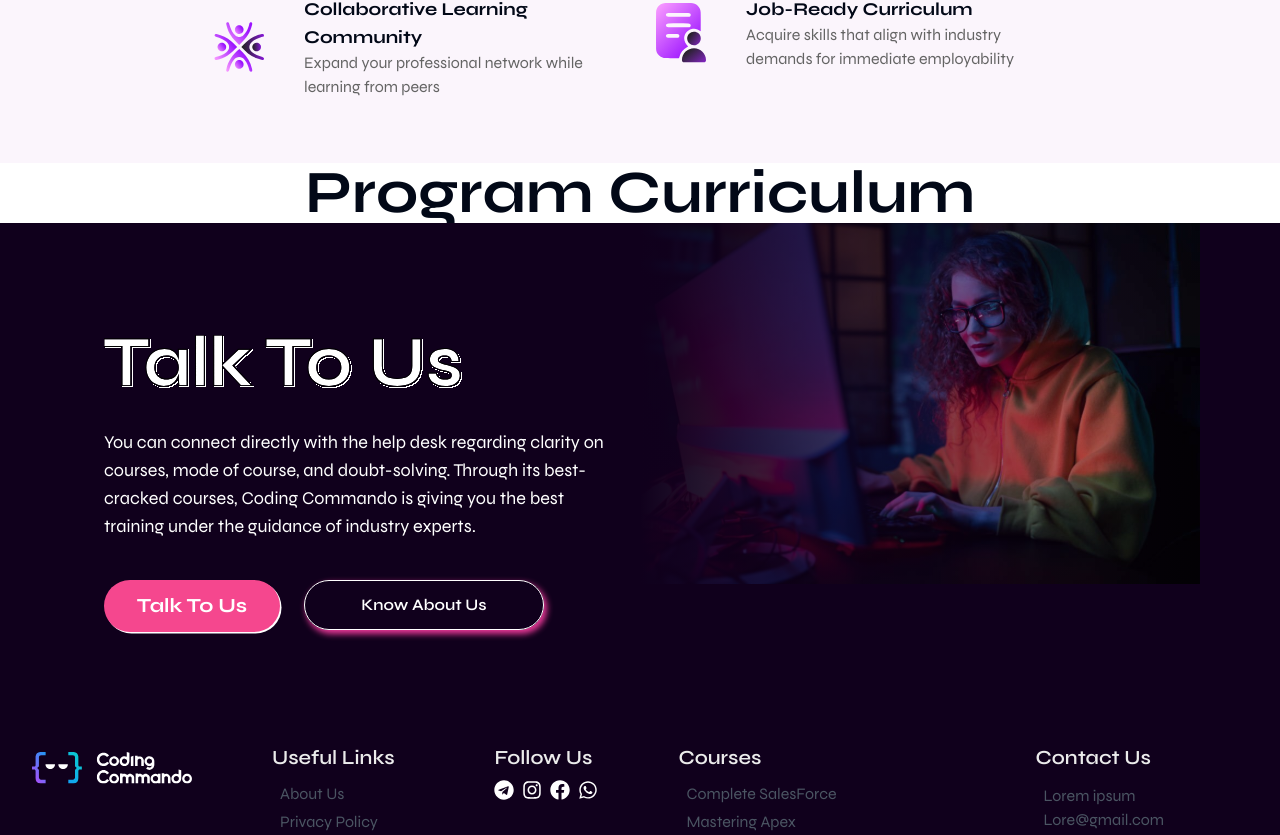
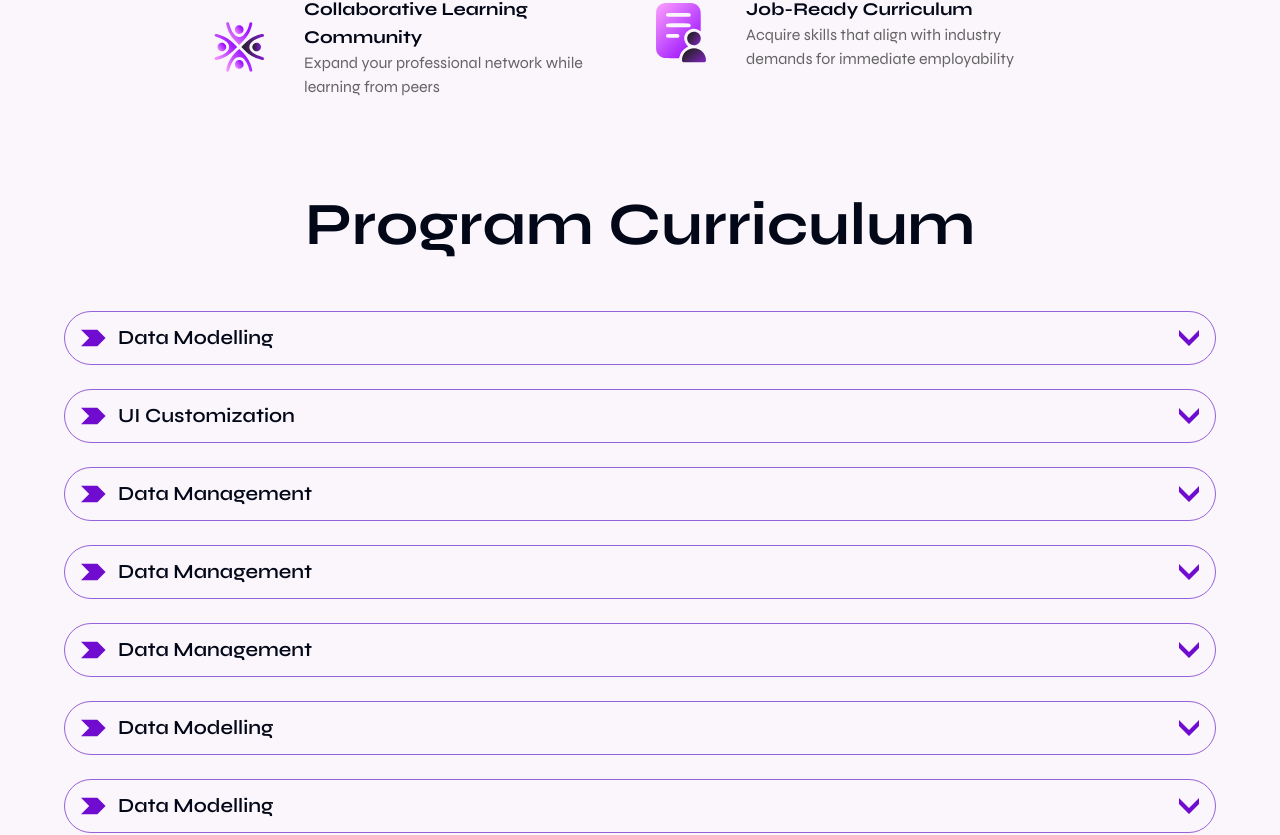
Before and after one commit to mukeshkr123/codding_commando_frontend, a Next.js app: page /courses/1 in a window 1280 px wide. Shown: the part 1287-2122 px from the top of the page. Built offline with nearby package versions, Linux system fonts and the light colour scheme.

Commit message:
add program curriculum

```diff
--- a/app/(root)/(home)/courses/[courseId]/page.jsx
+++ b/app/(root)/(home)/courses/[courseId]/page.jsx
@@ -1,6 +1,7 @@
 import Link from "next/link";
 import React from "react";
 import CuriculumCard from "../_components/CuriculumCard";
+import ProgramCard from "../../../../../components/shared/card/programCard";
 
 const courseData = {
   _id: 1,
@@ -10,7 +11,7 @@ const courseData = {
   description:
     "After completing the Complete Salesforce Training Admin, LWC and Development, you will be able to optimize Salesforce configurations, troubleshoot difficulties, design custom solutions, and administer Salesforce with skill. With these abilities, you'll be able to work with teams with assurance and get ready to get certified in Salesforce, making you a priceless asset to any company.",
 
-  curriculum: [
+  strategy: [
     {
       _id: 1,
       imageUrl: "/assets/icons/strat-1.svg",
@@ -49,6 +50,134 @@ const courseData = {
       title: "Job-Ready Curriculum",
       description:
         "Acquire skills that align with industry demands for immediate employability",
+    },
+  ],
+  curriculum: [
+    {
+      _id: 1,
+      title: "Data Modelling",
+      topics: [
+        {
+          title: "SalesForce CRM",
+        },
+        {
+          title: "CRM",
+        },
+        {
+          title: "SalesForce Architecture",
+        },
+        {
+          title: "Benefits of Salesforce",
+        },
+      ],
+    },
+    {
+      _id: 2,
+      title: "UI Customization",
+      topics: [
+        {
+          title: "SalesForce CRM",
+        },
+        {
+          title: "CRM",
+        },
+        {
+          title: "SalesForce Architecture",
+        },
+        {
+          title: "Benefits of Salesforce",
+        },
+      ],
+    },
+    {
+      _id: 3,
+      title: "Data Management",
+      topics: [
+        {
+          title: "SalesForce CRM",
+        },
+        {
+          title: "CRM",
+        },
+        {
+          title: "SalesForce Architecture",
+        },
+        {
+          title: "Benefits of Salesforce",
+        },
+      ],
+    },
+    {
+      _id: 4,
+      title: "Data Management",
+      topics: [
+        {
+          title: "SalesForce CRM",
+        },
+        {
+          title: "CRM",
+        },
+        {
+          title: "SalesForce Architecture",
+        },
+        {
+          title: "Benefits of Salesforce",
+        },
+      ],
+    },
+    {
+      _id: 5,
+      title: "Data Management",
+      topics: [
+        {
+          title: "SalesForce CRM",
+        },
+        {
+          title: "CRM",
+        },
+        {
+          title: "SalesForce Architecture",
+        },
+        {
+          title: "Benefits of Salesforce",
+        },
+      ],
+    },
+    {
+      _id: 6,
+      title: "Data Modelling",
+      topics: [
+        {
+          title: "SalesForce CRM",
+        },
+        {
+          title: "CRM",
+        },
+        {
+          title: "SalesForce Architecture",
+        },
+        {
+          title: "Benefits of Salesforce",
+        },
+      ],
+    },
+    {
+      _id: 7,
+      title: "Data Modelling",
+      topics: [
+        {
+          title: "SalesForce CRM",
+        },
+        {
+          title: "CRM",
+        },
+        {
+          title: "SalesForce Architecture",
+        },
+        {
+          title: "Benefits of Salesforce",
+        },
+      ],
     },
   ],
 };
@@ -96,7 +225,7 @@ const CoursePage = () => {
           Curriculum Strategy
         </h1>
         <div className="grid gap-2 md:grid-cols-2 md:gap-6 lg:gap-8 xl:gap-8">
-          {courseData.curriculum.map((curriculum) => (
+          {courseData.strategy.map((curriculum) => (
             <CuriculumCard
               imageUrl={curriculum.imageUrl}
               title={curriculum.title}
@@ -106,10 +235,19 @@ const CoursePage = () => {
           ))}
         </div>
       </div>
-      <div className="flex w-full items-center justify-center">
-        <h1 className="text-3xl  font-bold capitalize sm:text-4xl  md:text-5xl lg:text-6xl ">
+      <div className="flex w-full flex-col items-center justify-center gap-4 bg-light-white px-4">
+        <h1 className="mt-8  text-3xl font-bold capitalize  sm:text-4xl md:text-5xl lg:text-6xl ">
           Program Curriculum
         </h1>
+        <div className="my-8 flex w-full flex-col items-center justify-center gap-4 px-2 lg:mt-10 lg:gap-6">
+          {courseData.curriculum.map((curriculumData) => (
+            <ProgramCard
+              key={curriculumData._id}
+              title={curriculumData.title}
+              topics={curriculumData.topics}
+            />
+          ))}
+        </div>
       </div>
     </div>
   );
--- a/components/shared/card/courseCard.jsx
+++ /dev/null
@@ -1,49 +0,0 @@
-import Image from "next/image";
-import Link from "next/link";
-import React from "react";
-
-const CourseCard = ({
-  title,
-  description,
-  duration,
-  courseId,
-  profilePicture,
-}) => {
-  return (
-    <div
-      className="relative m-1 max-h-[20rem] max-w-[20rem] overflow-hidden rounded-[25px]  border-2 border-[#000000] bg-[#10001c] bg-cover bg-bottom bg-no-repeat text-white sm:max-h-[36rem] sm:max-w-[26rem]"
-      style={{
-        backgroundImage: 'url("/assets/images/background/course-bg.svg")',
-      }}
-    >
-      <div className="flex flex-col gap-2 p-6">
-        <h2 className="text-2xl font-bold sm:text-3xl">{title}</h2>
-        <p className="text-base sm:text-lg ">{description}</p>
-      </div>
-      <div className="relative flex items-center gap-6">
-        <Image
-          src={profilePicture}
-          alt={title}
-          height={220}
-          width={220}
-          className="w-[45%]  sm:w-[55%]"
-        />
-        <div className="mt-4 flex flex-col items-center gap-2 pl-2 sm:mt-14">
-          <p className=" text-base font-bold text-[#F5478E] sm:text-lg">
-            {duration}
-          </p>
-          <Link href={`/courses/${courseId}`}>
-            <button
-              className="rounded-[45px] bg-[#F5478E] px-6 text-lg font-bold text-black sm:px-9 sm:py-1.5"
-              style={{ boxShadow: "1.5px 1.5px white" }}
-            >
-              Learn
-            </button>
-          </Link>
-        </div>
-      </div>
-    </div>
-  );
-};
-
-export default CourseCard;
--- /dev/null
+++ b/components/shared/card/programCard.jsx
@@ -0,0 +1,48 @@
+"use client";
+
+import Image from "next/image";
+import React, { useState } from "react";
+
+const ProgramCard = ({ title, topics }) => {
+  const [open, setOpen] = useState(false);
+
+  return (
+    <div className=" w-full max-w-6xl rounded-[36px] border border-[#9662D9]">
+      <div className="flex w-full justify-between px-4 py-3">
+        <div className="flex gap-3">
+          <Image
+            src="/assets/icons/vector-24.svg"
+            alt="Arrow"
+            height={25}
+            width={25}
+          />
+          <h2 className="text-xl font-semibold">{title}</h2>
+        </div>
+
+        <Image
+          src="/assets/icons/vector-28.svg"
+          alt="up-down-arrow"
+          height={20}
+          width={20}
+          className={` ${
+            open ? "rotate-180 transition-all ease-in-out" : ""
+          } cursor-pointer`}
+          onClick={() => setOpen(!open)}
+        />
+      </div>
+      {open && (
+        <div className="px-16 pb-6">
+          <ol>
+            {topics.map((topic, index) => (
+              <li key={index}>
+                <span>{String.fromCharCode(97 + index)}.</span> {topic.title}
+              </li>
+            ))}
+          </ol>
+        </div>
+      )}
+    </div>
+  );
+};
+
+export default ProgramCard;
--- a/tailwind.config.js
+++ b/tailwind.config.js
@@ -64,6 +64,13 @@ module.exports = {
           foreground: "hsl(var(--card-foreground))",
         },
       },
+      borderGradient: {
+        // Define the properties for your border gradient
+        // Example:
+        "gradient-to-b":
+          "linear-gradient(266.75deg, rgba(255, 255, 255, 0.75) 0%, rgba(255, 255, 255, 0) 100%)",
+        // Add other variations as needed
+      },
       borderRadius: {
         lg: "var(--radius)",
         md: "calc(var(--radius) - 2px)",
```
Also changed, not shown: public/assets/icons/vector-24.svg (added), public/assets/icons/vector-28.svg (added).
